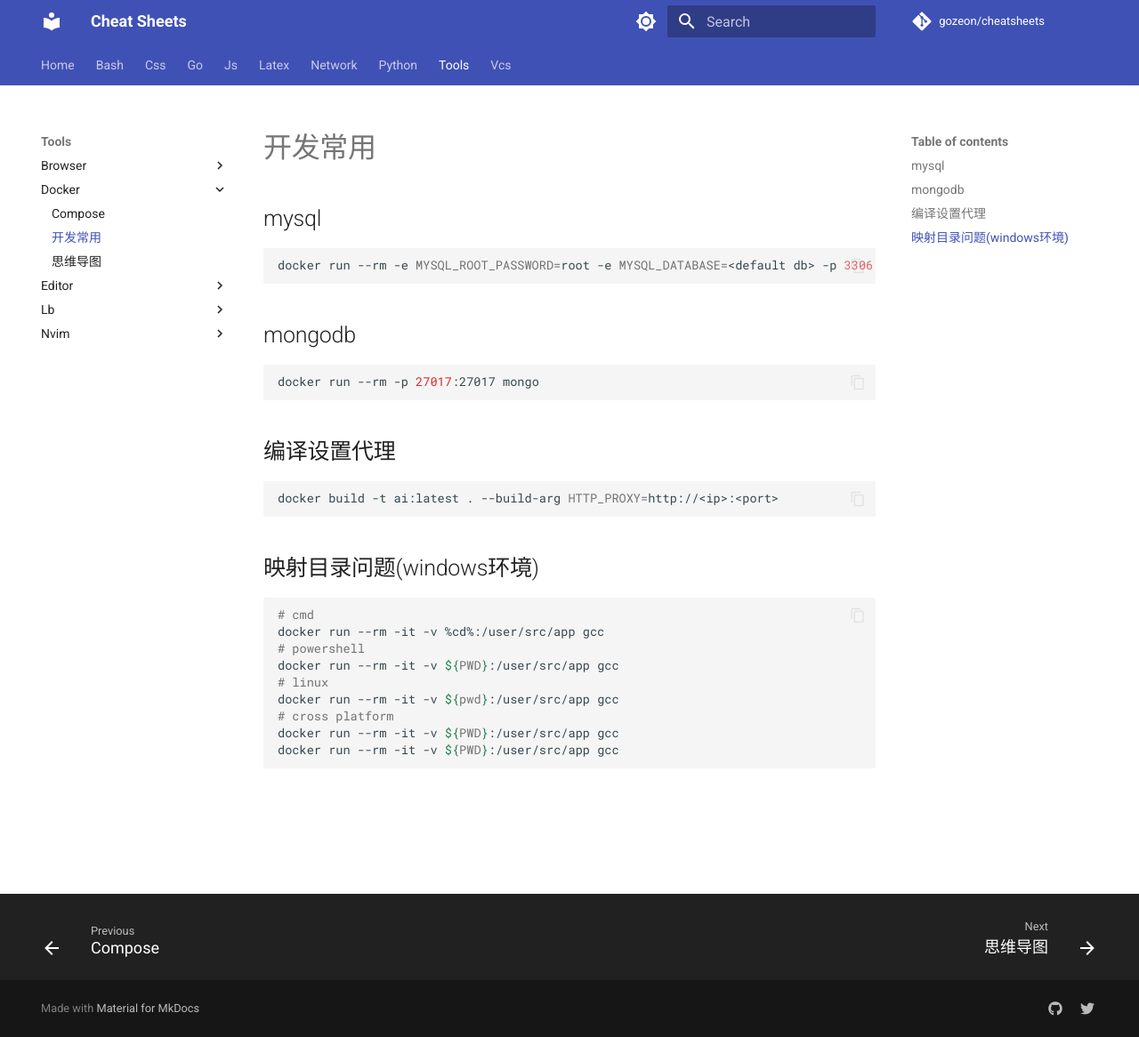
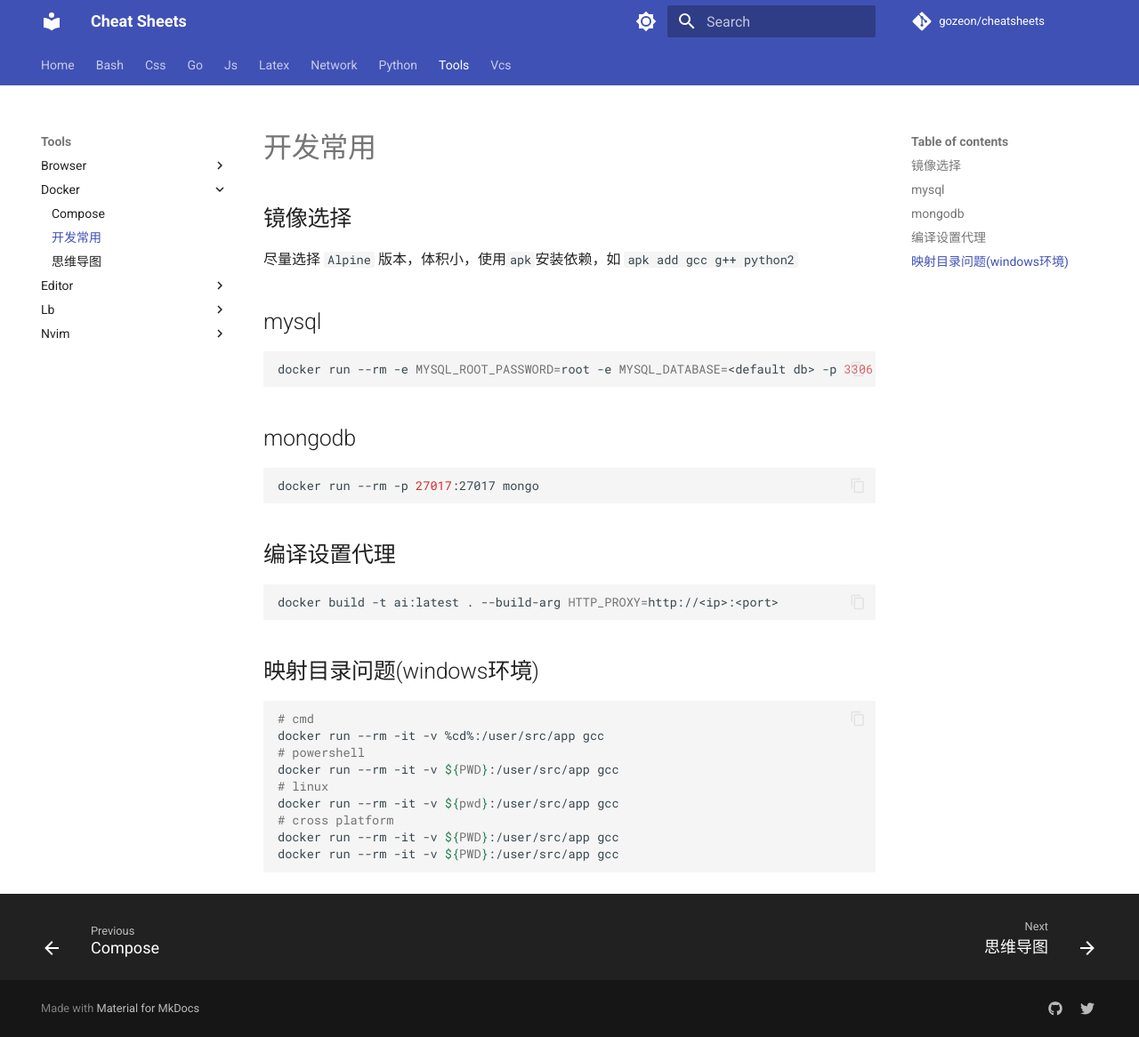
Before and after one commit to gozeon/cheatsheets, an MkDocs documentation site: the page built from docs/tools/docker/开发常用.md, in a window 1280 px wide and 1166 px high. Shown: the whole window at 89% size. Built offline with MkDocs 1.6.1 and Material for MkDocs 9.7.7, drawn with Linux system fonts in a browser that asks for light colours; comment, search, counter and statistics services are not loaded.

Commit message:
Update 开发常用.md

```diff
--- a/docs/tools/docker/开发常用.md
+++ b/docs/tools/docker/开发常用.md
@@ -1,3 +1,6 @@
+## 镜像选择
+
+尽量选择 `Alpine` 版本，体积小，使用`apk`安装依赖，如 `apk add gcc g++ python2`
 
 ## mysql
 
```
